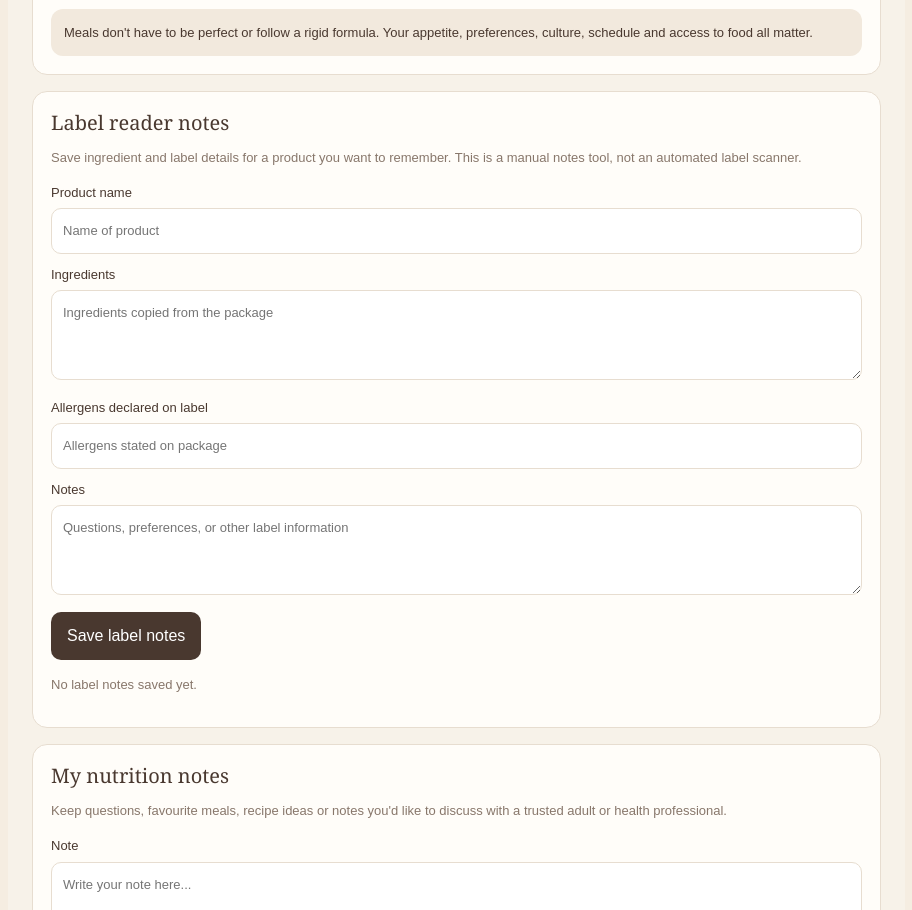
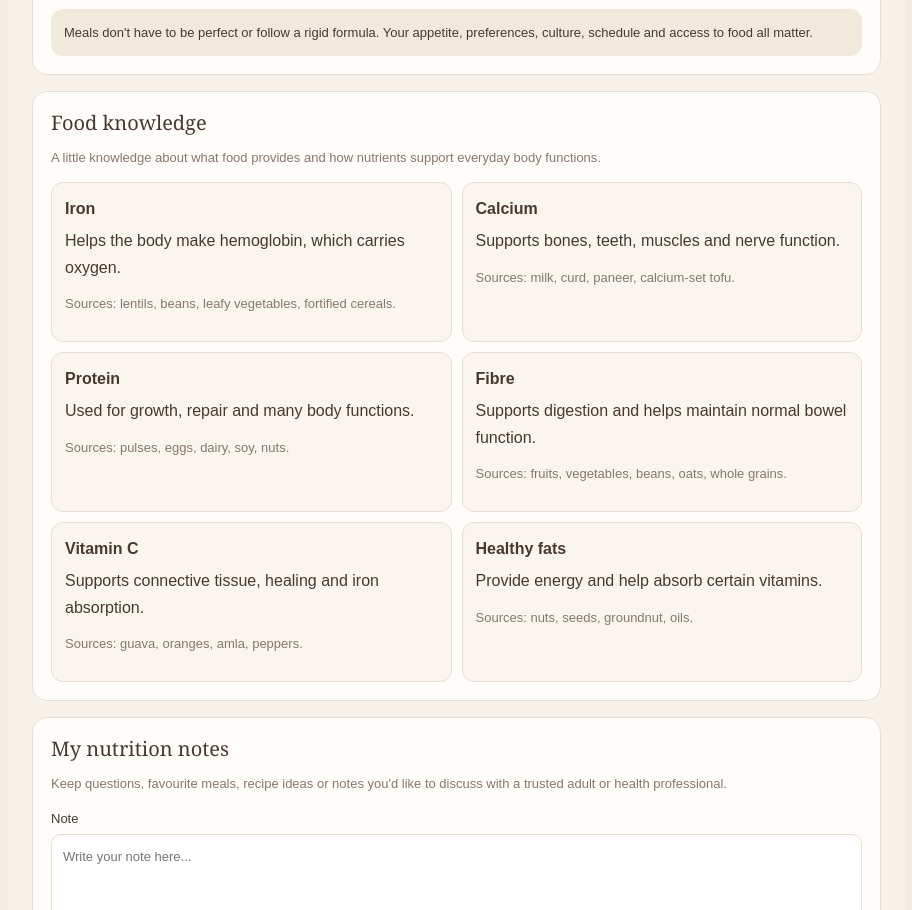
Before and after one commit to Jeevika909/NutriLock, a plain HTML site: page index.html in a window 1280 px wide. Shown: the part 5050-5960 px from the top of the page, without its empty margins (311-1223 px from the left). Drawn offline with nearby package versions, Linux system fonts and the light colour scheme.

Commit message:
Update index.html

```diff
--- a/index.html
+++ b/index.html
@@ -954,39 +954,54 @@ footer{border-top:1px solid var(--line);margin-top:60px;padding:25px 0;color:var
     </div>
   </div>
 
-  <!-- LABEL NOTES -->
-  <div class="ni-card">
-    <h3>Label reader notes</h3>
-    <p class="ni-muted">
-      Save ingredient and label details for a product you want to remember.
-      This is a manual notes tool, not an automated label scanner.
-    </p>
+<!-- FOOD KNOWLEDGE -->
+<div class="ni-card">
+  <h3>Food knowledge</h3>
+  <p class="ni-muted">
+    A little knowledge about what food provides and how nutrients
+    support everyday body functions.
+  </p>
 
-    <form id="ni-label-form">
-      <label>
-        Product name
-        <input id="ni-label-name" placeholder="Name of product" required>
-      </label>
-      <label>
-        Ingredients
-        <textarea id="ni-label-ingredients" placeholder="Ingredients copied from the package"></textarea>
-      </label>
-      <label>
-        Allergens declared on label
-        <input id="ni-label-allergens" placeholder="Allergens stated on package">
-      </label>
-      <label>
-        Notes
-        <textarea id="ni-label-notes" placeholder="Questions, preferences, or other label information"></textarea>
-      </label>
-      <button class="ni-btn" type="submit">Save label notes</button>
-    </form>
+  <div class="ni-food-grid">
+    <div class="ni-food">
+      <strong>Iron</strong>
+      Helps the body make hemoglobin, which carries oxygen.
+      <p class="ni-muted">Sources: lentils, beans, leafy vegetables,
+      fortified cereals.</p>
+    </div>
 
-    <div id="ni-label-list"></div>
-    <div id="ni-label-empty" class="ni-empty">
-      No label notes saved yet.
+    <div class="ni-food">
+      <strong>Calcium</strong>
+      Supports bones, teeth, muscles and nerve function.
+      <p class="ni-muted">Sources: milk, curd, paneer, calcium-set tofu.</p>
+    </div>
+
+    <div class="ni-food">
+      <strong>Protein</strong>
+      Used for growth, repair and many body functions.
+      <p class="ni-muted">Sources: pulses, eggs, dairy, soy, nuts.</p>
+    </div>
+
+    <div class="ni-food">
+      <strong>Fibre</strong>
+      Supports digestion and helps maintain normal bowel function.
+      <p class="ni-muted">Sources: fruits, vegetables, beans, oats,
+      whole grains.</p>
+    </div>
+
+    <div class="ni-food">
+      <strong>Vitamin C</strong>
+      Supports connective tissue, healing and iron absorption.
+      <p class="ni-muted">Sources: guava, oranges, amla, peppers.</p>
+    </div>
+
+    <div class="ni-food">
+      <strong>Healthy fats</strong>
+      Provide energy and help absorb certain vitamins.
+      <p class="ni-muted">Sources: nuts, seeds, groundnut, oils.</p>
     </div>
   </div>
+</div>
 
   <!-- PERSONAL NOTES -->
   <div class="ni-card">
```
